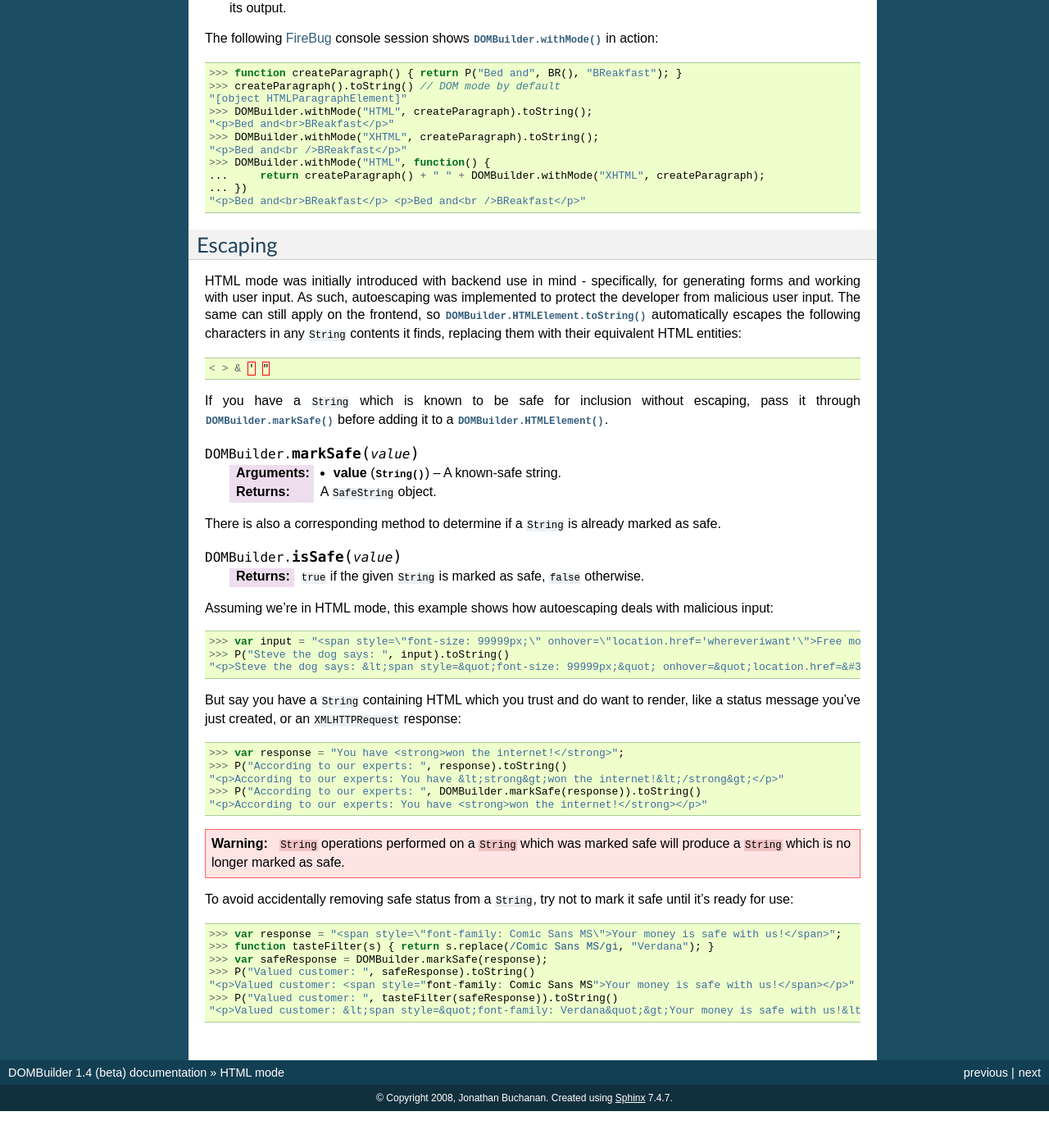
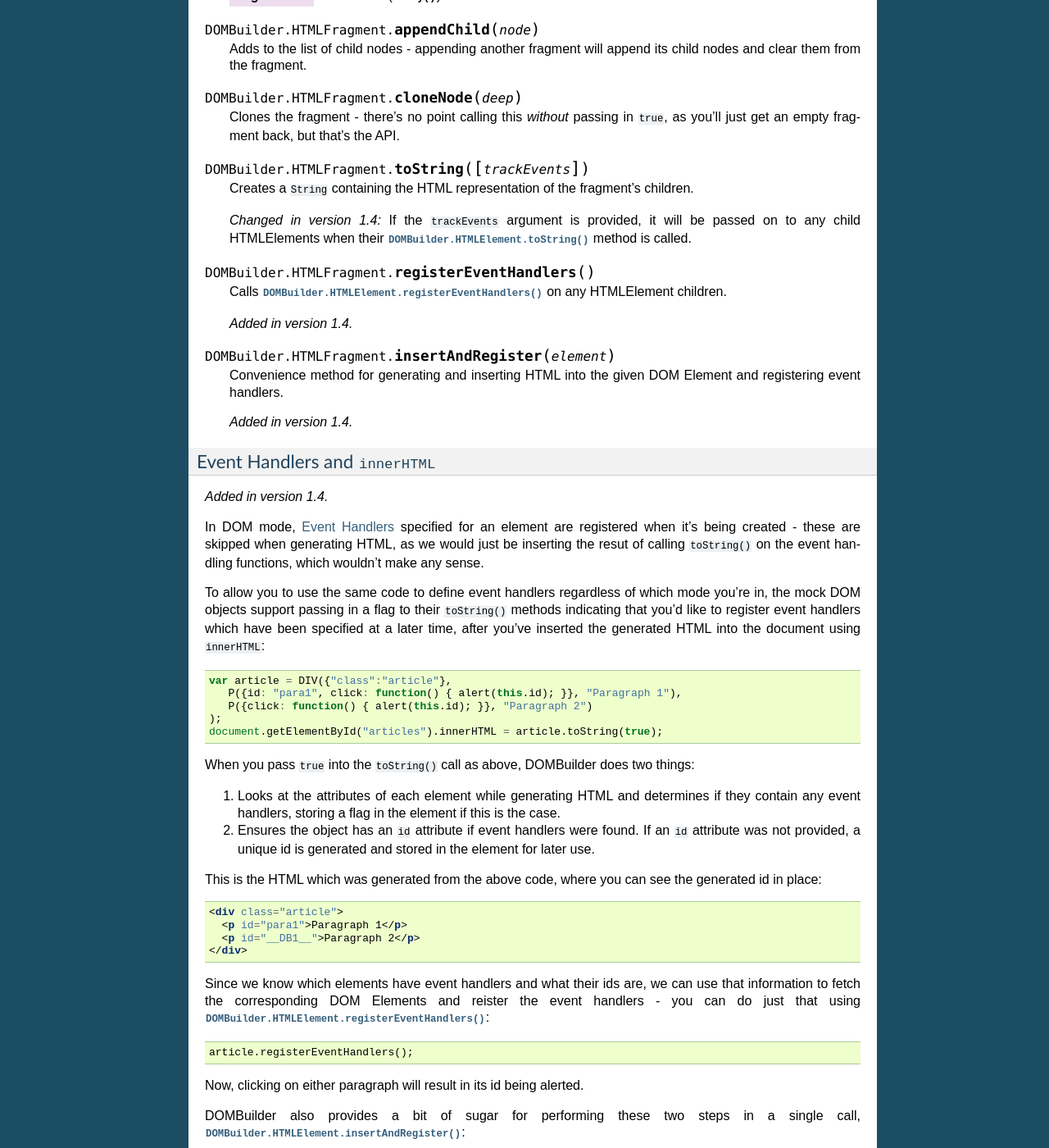
Before and after one commit to insin/DOMBuilder, a Sphinx documentation site: the page built from docs/htmlmode.rst, in a window 1280 px wide and 1400 px high, scrolled down 1902 px. Shown: the whole window at 82% size. Built offline with Sphinx 7.4.7, drawn with Linux system fonts in a browser that asks for light colours; before the commit the page ends 3257 px from its top, so only the background shows below that; some of the changed text lies outside the part shown.

Commit message:
HTML mode now supports registering event handlers post-insertion, based on ids.

```diff
--- a/docs/htmlmode.rst
+++ b/docs/htmlmode.rst
@@ -77,12 +77,40 @@ will create :js:class:`DOMBuilder.HTMLElement` objects.
    .. versionadded:: 1.3
       Added to support cloning by an :js:class:`DOMBuilder.HTMLFragment`.
 
-.. js:function:: DOMBuilder.HTMLElement.toString()
+.. js:function:: DOMBuilder.HTMLElement.toString([trackEvents])
 
    Creates a ``String`` containing the HTML representation of the tag and
    its children. By default, any ``String`` children will be escaped to
    prevent the use of sensitive HTML characters - see the `Escaping`_
    section for details on controlling escaping.
+
+   If ``true`` is passed as an argument and any event handlers are found
+   in this object's attributes during HTML generation, this method will
+   ensure the resulting element has an id so the handlers can be
+   registered after the element has been inserted into the document via
+   ``innerHTML``.
+
+   If neccessary, a unique id will be generated.
+
+   .. versionchanged:: 1.4
+      Added the optional ``trackEvents`` argument to support registration
+      of event handlers post-insertion.
+
+.. js:function:: DOMBuilder.HTMLElement.registerEventHandlers()
+
+   If event attributes were found when ``toString(true)`` was called, this
+   method will retrieve the resulting DOM Element by id, attach event
+   handlers to it and call ``registerEventHandlers()`` on any HTMLElement
+   children.
+
+   .. versionadded:: 1.4
+
+.. js:function:: DOMBuilder.HTMLElement.insertAndRegister(element)
+
+   Convenience method for generating and inserting HTML into the given
+   DOM Element and registering event handlers.
+
+   .. versionadded:: 1.4
 
 Mock Fragments
 ##############
@@ -110,10 +138,85 @@ DOM DocumentFragments when appended to another fragment or a
    Clones the fragment - there's no point calling this *without* passing in
    ``true``, as you'll just get an empty fragment back, but that's the API.
 
-.. js:function:: DOMBuilder.HTMLFragment.toString()
+.. js:function:: DOMBuilder.HTMLFragment.toString([trackEvents])
 
    Creates a ``String`` containing the HTML representation of the
    fragment's children.
+
+   .. versionchanged:: 1.4
+      If the ``trackEvents`` argument is provided, it will be passed on
+      to any child HTMLElements when their :js:func:`DOMBuilder.HTMLElement.toString`
+      method is called.
+
+.. js:function:: DOMBuilder.HTMLFragment.registerEventHandlers()
+
+   Calls :js:func:`DOMBuilder.HTMLElement.registerEventHandlers` on any
+   HTMLElement children.
+
+   .. versionadded:: 1.4
+
+.. js:function:: DOMBuilder.HTMLFragment.insertAndRegister(element)
+
+   Convenience method for generating and inserting HTML into the given
+   DOM Element and registering event handlers.
+
+   .. versionadded:: 1.4
+
+Event Handlers and ``innerHTML``
+################################
+
+.. versionadded:: 1.4
+
+In DOM mode, :ref:`event-handlers` specified for an element are registered
+when it's being created - these are skipped when generating HTML, as we
+would just be inserting the resut of calling ``toString()`` on the event
+handling functions, which wouldn't make any sense.
+
+To allow you to use the same code to define event handlers regardless of
+which mode you're in, the mock DOM objects support passing in a flag to
+their ``toString()`` methods indicating that you'd like to register event
+handlers which have been specified at a later time, after you've inserted
+the generated HTML into the document using ``innerHTML``::
+
+   var article = DIV({"class":"article"},
+      P({id: "para1", click: function() { alert(this.id); }}, "Paragraph 1"),
+      P({click: function() { alert(this.id); }}, "Paragraph 2")
+   );
+   document.getElementById("articles").innerHTML = article.toString(true);
+
+When you pass ``true`` into the ``toString()`` call as above, DOMBuilder
+does two things:
+
+1. Looks at the attributes of each element while generating HTML and
+   determines if they contain any event handlers, storing a flag in the
+   element if this is the case.
+2. Ensures the object has an ``id`` attribute if event handlers were
+   found. If an ``id`` attribute was not provided, a unique id is
+   generated and stored in the element for later use.
+
+This is the HTML which was generated from the above code, where you can
+see the generated id in place:
+
+.. code-block:: html
+
+   <div class="article">
+     <p id="para1">Paragraph 1</p>
+     <p id="__DB1__">Paragraph 2</p>
+   </div>
+
+Since we know which elements have event handlers and what their ids are,
+we can use that information to fetch the corresponding DOM Elements and
+reister the event handlers - you can do just that using
+:js:func:`DOMBuilder.HTMLElement.registerEventHandlers()`::
+
+   article.registerEventHandlers();
+
+Now, clicking on either paragraph will result in its id being alerted.
+
+DOMBuilder also provides a bit of sugar for performing these two steps in
+a single call, :js:func:`DOMBuilder.HTMLElement.insertAndRegister()`::
+
+    article.insertAndRegister(document.getElementById("articles"));
 
 Temporarily Switching Mode
 ~~~~~~~~~~~~~~~~~~~~~~~~~~
--- a/docs/index.rst
+++ b/docs/index.rst
@@ -219,6 +219,8 @@ Given this function, the following code...
    </table>
 
 .. _`map function`: https://developer.mozilla.org/en/JavaScript/Reference/Global_Objects/Array/map
+
+.. _event-handlers:
 
 Event Handlers
 ##############
```
Also changed, not shown: DOMBuilder.js (+101 -5 lines), demo.html (+28 -0 lines), docs/news.rst (+15 -9 lines).
